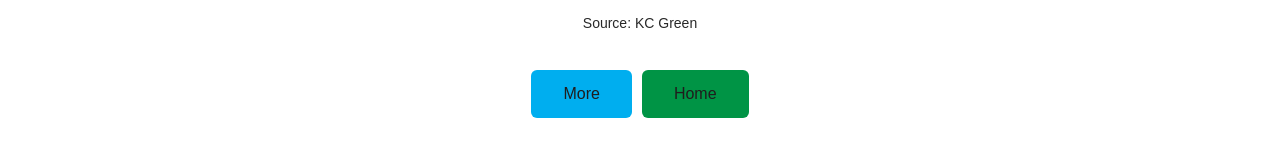
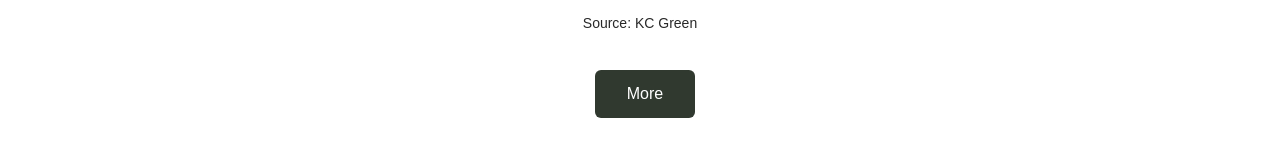
Before and after one commit to mvuas10/finaljokeapp2020, a React (Create React App) app: page /nofiredog in a window 1280 px wide. Shown: the part 339-496 px from the top of the page. Built offline with nearby package versions, Linux system fonts and the light colour scheme.

Commit message:
Button updated

```diff
--- a/src/App.css
+++ b/src/App.css
@@ -269,6 +269,19 @@ table {
   margin-left: 10px;
 }
 
+.buttonx {
+  background-color: #2c352bf9;
+  border: none;
+  color: rgb(255, 255, 255);
+  padding: 15px 32px;
+  text-align: center;
+  text-decoration: none;
+  display: inline-block;
+  font-size: 16px;
+  border-radius: 6px;
+  margin-left: 10px;
+}
+
 .try {
   margin-top: -60px;
 }
--- /dev/null
+++ b/src/components/ButtonTest.js
@@ -0,0 +1,16 @@
+import React from "react";
+import { Link } from "react-router-dom";
+
+export default function Button(props) {
+  return (
+    <div className="section">
+      <div className="component-section-header">
+        <div className="try">
+          <Link to={props.link1}>
+            <button className="buttonx">{props.content1}</button>
+          </Link>
+        </div>
+      </div>
+    </div>
+  );
+}
--- a/src/components/No500DaysSummer.js
+++ b/src/components/No500DaysSummer.js
@@ -1,5 +1,6 @@
 import React from "react";
 import PicSadSummer from "./images/PicSadSummer.jpg";
+import ButtonTest from "./ButtonTest";
 
 export default function No500DaysSummer() {
   return (
@@ -9,6 +10,7 @@ export default function No500DaysSummer() {
           <img className="summer" src={PicSadSummer} alt="Nosadsummer" />
           <h3>Source: brighthumanity</h3>
         </div>
+        <ButtonTest content1="Home" link1="/" />
       </div>
     </div>
   );
--- a/src/components/NoFatAquaMan.js
+++ b/src/components/NoFatAquaMan.js
@@ -1,6 +1,6 @@
 import React from "react";
 import NoFatAqua from "./images/NoFatAqua.jpg";
-import Button from "./Button";
+import ButtonTest from "./ButtonTest";
 
 export default function NoFatAquaMan() {
   return (
@@ -10,12 +10,7 @@ export default function NoFatAquaMan() {
           <img className="fataqua" src={NoFatAqua} alt="NoFatAquaMan" />
           <h3>Source: boredpanda</h3>
         </div>
-        <Button
-          content1="More"
-          content2="Home"
-          link1="/no500dayssummer"
-          link2="/"
-        />
+        <ButtonTest content1="More" link1="/no500dayssummer" />
       </div>
     </div>
   );
--- a/src/components/NoFireDog.js
+++ b/src/components/NoFireDog.js
@@ -1,6 +1,7 @@
 import React from "react";
 import PicNoFireDog from "../components/images/PicNoFireDog.jpg";
 import Button from "./Button";
+import ButtonTest from "./ButtonTest";
 
 export default function NoFireDog() {
   return (
@@ -10,12 +11,7 @@ export default function NoFireDog() {
           <img src={PicNoFireDog} alt="NoFireDog" />
           <h3>Source: KC Green</h3>
         </div>
-        <Button
-          content1="More"
-          content2="Home"
-          link1="/nosadknight"
-          link2="/"
-        />
+        <ButtonTest content1="More" link1="/nosadknight" />
       </div>
     </div>
   );
--- a/src/components/NoSadKnight.js
+++ b/src/components/NoSadKnight.js
@@ -1,6 +1,6 @@
 import React from "react";
 import PicSadKnight from "./images/PicSadKnight.jpg";
-import Button from "./Button";
+import ButtonTest from "./ButtonTest";
 
 export default function NoSadKnight() {
   return (
@@ -10,12 +10,7 @@ export default function NoSadKnight() {
           <img className="knight" src={PicSadKnight} alt="NoSadKnight" />
           <h3>Source: boredpanda</h3>
         </div>
-        <Button
-          content1="More"
-          content2="Home"
-          link1="/nofataquaman"
-          link2="/"
-        />
+        <ButtonTest content1="More" link1="/nofataquaman" />
       </div>
     </div>
   );
--- a/src/components/YesFuturama.js
+++ b/src/components/YesFuturama.js
@@ -1,6 +1,7 @@
 import React from "react";
 import PicFuturama from "./images/PicFuturama.jpg";
 import Button from "./Button";
+import ButtonTest from "./ButtonTest";
 
 export default function YesFuturama() {
   return (
@@ -10,12 +11,7 @@ export default function YesFuturama() {
           <img src={PicFuturama} alt="YesFuturama" />
           <h3>Source: Quickmeme.com</h3>
         </div>
-        <Button
-          content1="More"
-          content2="Home"
-          link1="/yeswhiteguycry"
-          link2="/"
-        />
+        <ButtonTest content1="More" link1="/yeswhiteguycry" />
       </div>
     </div>
   );
--- a/src/components/YesUglyCry.js
+++ b/src/components/YesUglyCry.js
@@ -1,6 +1,7 @@
 import React from "react";
 import PicCryUgly from "../components/images/PicCryUgly.jpg";
 import Button from "./Button";
+import ButtonTest from "./ButtonTest";
 
 export default function YesUglyCry() {
   return (
@@ -12,12 +13,7 @@ export default function YesUglyCry() {
           <h3>Source: ITSMEDELABELLA</h3>
         </div>
         <div>
-          <Button
-            content1="More"
-            content2="Home"
-            link1="/yesfuturama"
-            link2="/"
-          />
+          <ButtonTest content1="More" link1="/yesfuturama" />
         </div>
       </div>
     </div>
--- a/src/components/YesWhiteGuyCry.js
+++ b/src/components/YesWhiteGuyCry.js
@@ -1,5 +1,6 @@
 import React from "react";
 import PicWhiteGuyCry from "./images/PicWhiteGuyCry.jpg";
+import ButtonTest from "./ButtonTest";
 
 export default function YesWhiteGuyCry() {
   return (
@@ -9,6 +10,7 @@ export default function YesWhiteGuyCry() {
           <img src={PicWhiteGuyCry} alt="PicWhiteGuyCry" />
           <h3>Source: memegenerator</h3>
         </div>
+        <ButtonTest content1="Home" link1="/" />
       </div>
     </div>
   );
```
Also changed, not shown: 1 other file (tests, documents, lock files or other folders).
